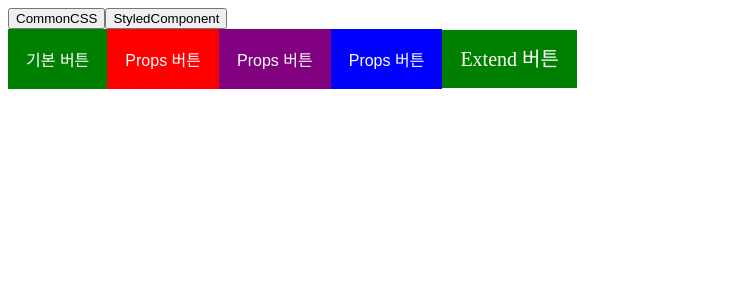
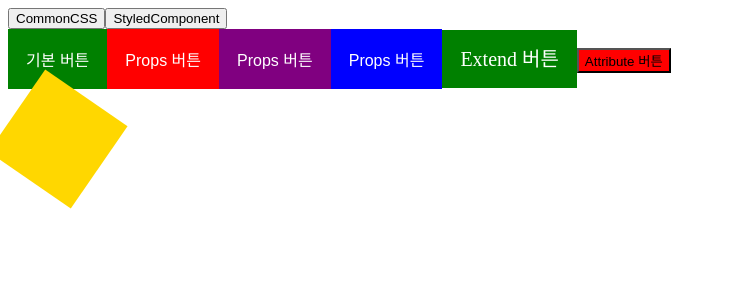
Before and after one commit to YHJ96/react-css-in-js-practice, a React (Create React App) app: page /styled in a window 1280 px wide. Shown: the top 300 px of the page, without its empty margins (0-734 px from the left). Built offline with nearby package versions, Linux system fonts and the light colour scheme.

Commit message:
feat: Attribute & keyframes 사용법 확인 완료

```diff
--- a/src/StyledComponent/index.jsx
+++ b/src/StyledComponent/index.jsx
@@ -1,5 +1,5 @@
 import React from 'react';
-import styled from 'styled-components';
+import styled, { keyframes } from 'styled-components';
 
 // 스타일 컴포넌트 기본 사용법
 const BasicButton = styled.button`
@@ -39,6 +39,29 @@ const ExtendButton = styled(BasicButton)`
   font-size: 20px;
 `;
 
+// 버튼의 속성을 정하여 사용 가능하다.
+const AttributeButton = styled.button.attrs({
+  type: 'submit',
+})`
+  background-color: red;
+`;
+
+// animation 적용방법 keyframes은 항상 animation을 사용할 컴포넌트 위에 선언해야 한다.
+const rotate = keyframes`
+  from {
+    transform: rotate(0deg);
+  } to {
+    transform: rotate(360deg);
+  }
+`;
+
+const AnimatedDiv = styled.div`
+  width: 100px;
+  height: 100px;
+  background-color: gold;
+  animation: ${rotate} infinite 10s;
+`;
+
 function StyledComponent() {
   return (
     <div>
@@ -48,6 +71,8 @@ function StyledComponent() {
       <PropsButton>Props 버튼</PropsButton>
       {/* as 속성을 사용해서 컴포넌트의 html 태그를 변경할 수 있다. (생산성 증가) */}
       <ExtendButton as="a">Extend 버튼</ExtendButton>
+      <AttributeButton>Attribute 버튼</AttributeButton>
+      <AnimatedDiv />
     </div>
   );
 }
```
